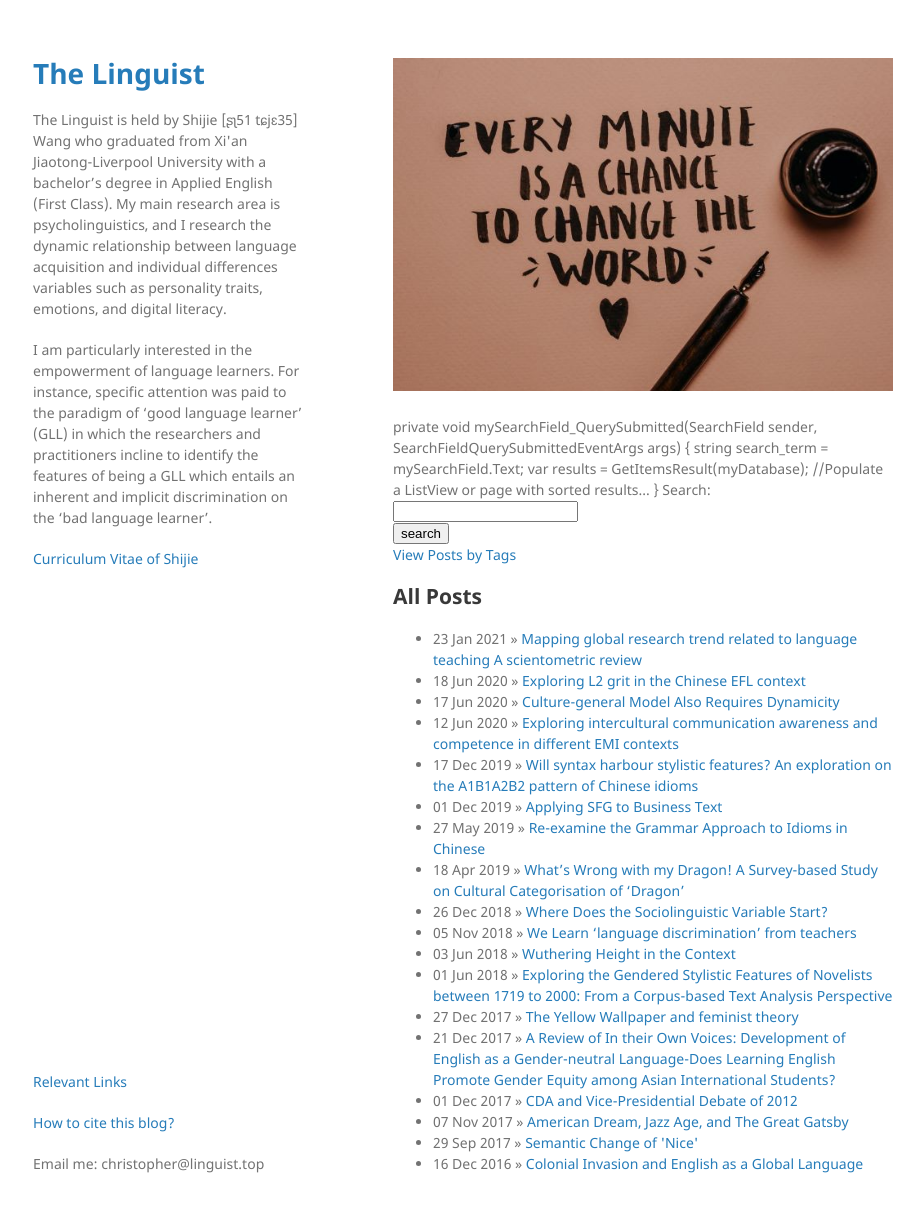
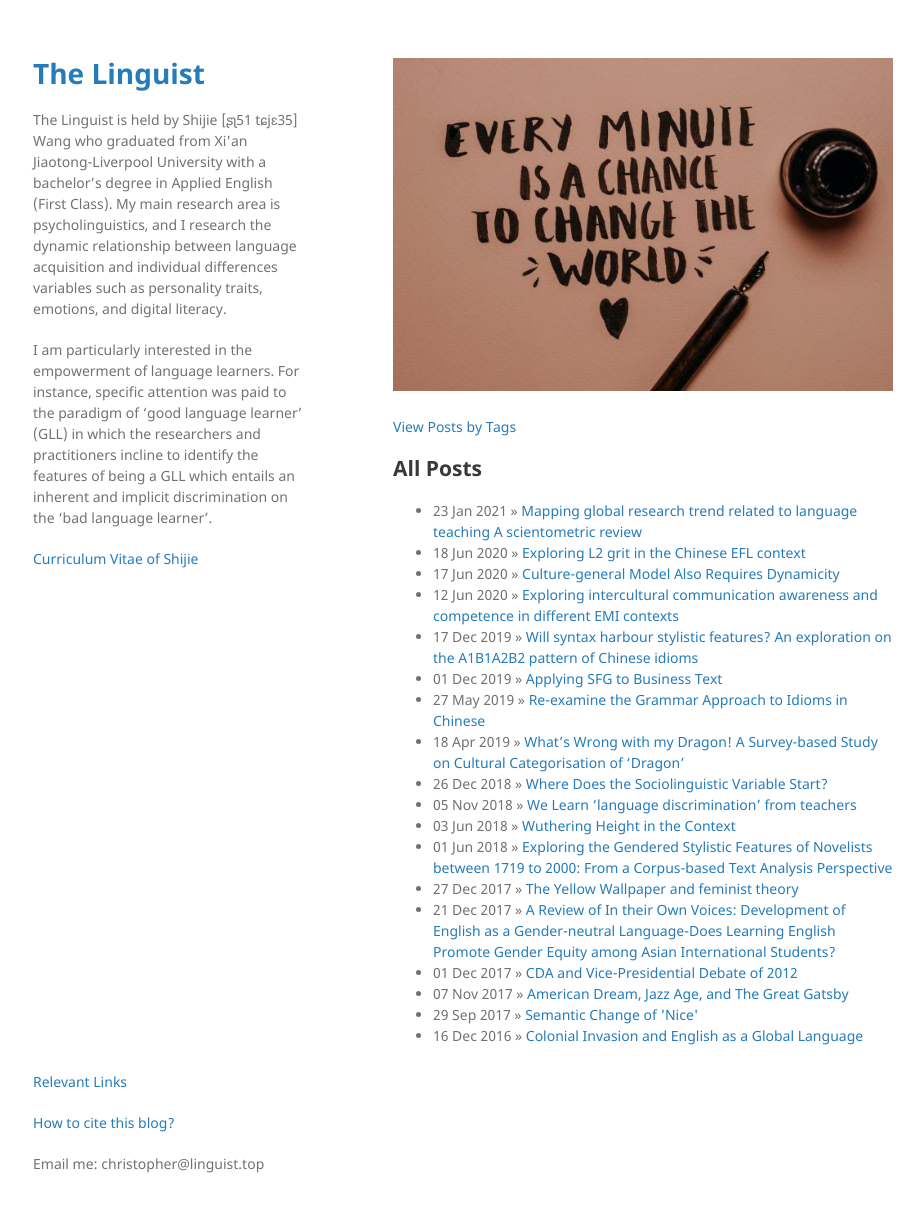
Before and after one commit to ChristopherTLAL/personal-blog, a Jekyll site: the page built from index.md, in a window 1280 px wide and 1244 px high. Shown: the top 1212 px of the window, without its empty margins (177-1101 px from the left). Built offline with Jekyll 4.4.1, drawn with Linux system fonts in a browser that asks for light colours; our own code applies the rules of GitHub Pages for plain Markdown files.

Commit message:
Update default.html

```diff
--- a/_layouts/default.html
+++ b/_layouts/default.html
@@ -25,24 +25,6 @@
       <section>
 
       {{ content }}
-        <form action="http://linguist.top" method="get">
-    <div>
-      <SearchField Width="250" QuerySubmitted="mySearchField_QuerySubmitted"/>
-      private void mySearchField_QuerySubmitted(SearchField sender,
-    SearchFieldQuerySubmittedEventArgs args)
-{
-    string search_term = mySearchField.Text;
-    var results = GetItemsResult(myDatabase);
-
-    //Populate a ListView or page with sorted results...
-}
-         <label for="search">Search:</label>
-         <input name="search" id="search">
-    </div>
-    <div>
-         <button>search</button>
-    </div>
-</form>
          <p class="view"><a href="Posts_by_Tags">View Posts by Tags</a></p>
         <div id="home">
     <h2>All Posts</h2>
```
